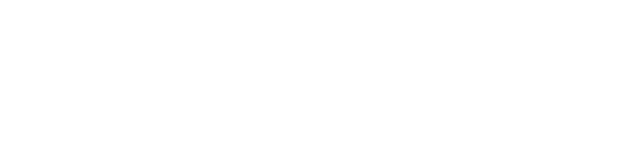
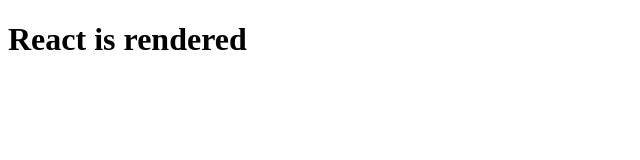
Before and after one commit to aliotadi/pure-react, a plain HTML site: page index.html in a window 1280 px wide. Shown: the whole page, without its empty margins (0-640 px from the left). Drawn offline with nearby package versions, Linux system fonts and the light colour scheme.

Commit message:
render basic element :))

```diff
--- a/index.html
+++ b/index.html
@@ -9,9 +9,13 @@
 </head>
 
 <body>
-    <div id="root"></div>
+    <div id="root">React not rendered</div>
     <script src="https://unpkg.com/react@16.8.6/umd/react.development.js"></script>
     <script src="https://unpkg.com/react-dom@16.8.6/umd/react-dom.development.js"></script>
+    <script>
+        const App = () => React.createElement('div', {}, React.createElement('h1', {}, 'React is rendered'));
+        ReactDOM.render(React.createElement(App), document.getElementById('root'))
+    </script>
 </body>
 
 </html>
```
